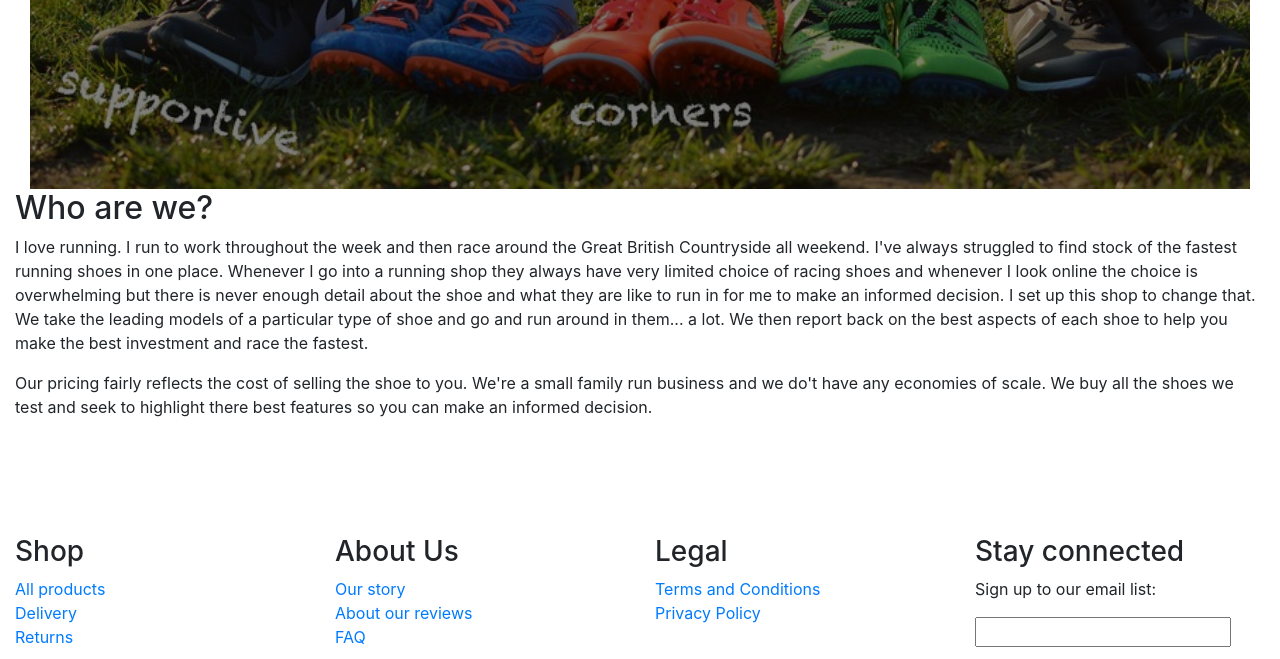
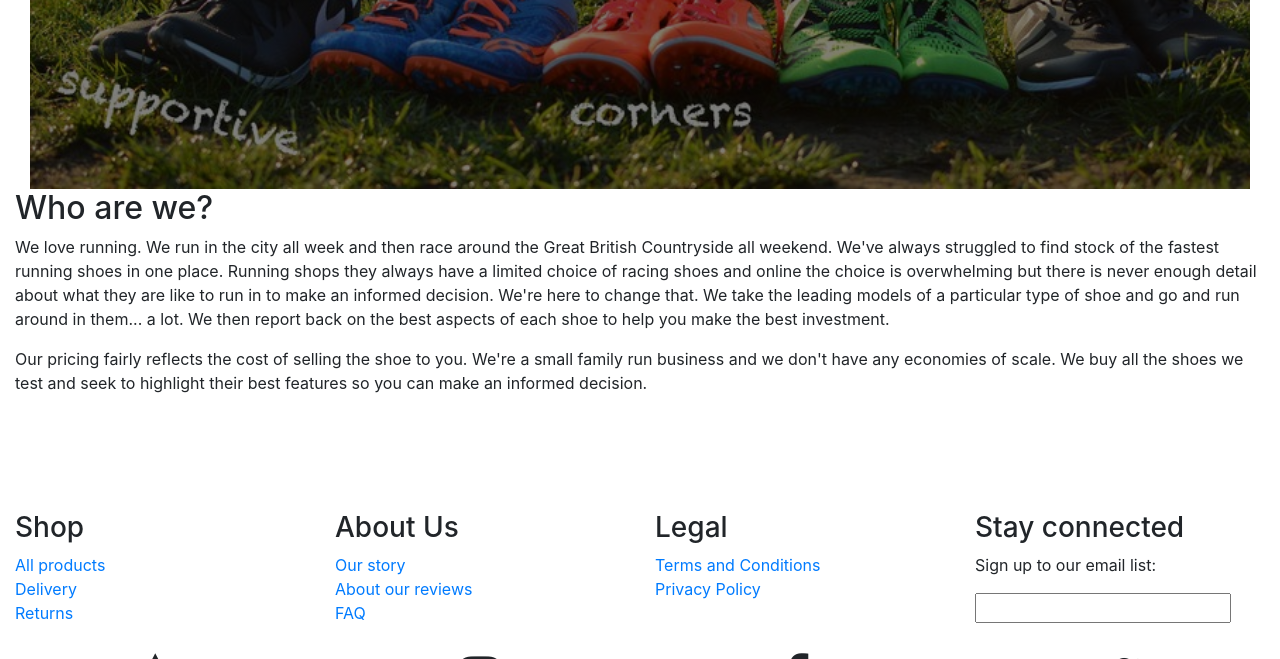
Before and after one commit to harryphelps2/shoepersonic, a Django app: page / in a window 1280 px wide. Shown: the part 667-1326 px from the top of the page. Run offline with Django 3.2, Linux system fonts and the light colour scheme; parts of the project's set-up code (start-up, migrations or seed data) failed here and were passed over; some libraries are stand-ins or nearby versions.

Commit message:
Redraft about us

```diff
--- a/home/templates/index.html
+++ b/home/templates/index.html
@@ -12,17 +12,17 @@
     <div class="row">
         <div class="front-page-about-us">
             <h2>Who are we?</h2>
-            <p>I love running. I run to work throughout the week and then
-                race around the Great British Countryside all weekend. I've always struggled to find stock of
-                the fastest running shoes in one place. Whenever I go into a running shop they always have very limited choice of
-                racing shoes and whenever I look online the choice is overwhelming but there is never enough detail about the shoe and what they are
-                like to run in for me to make an informed decision. I set up this shop to change that. We take the leading
+            <p>We love running. We run in the city all week and then
+                race around the Great British Countryside all weekend. We've always struggled to find stock of
+                the fastest running shoes in one place. Running shops they always have a limited choice of
+                racing shoes and online the choice is overwhelming but there is never enough detail about what they are
+                like to run in to make an informed decision. We're here to change that. We take the leading
                 models of a particular type of shoe and go and run around in them... a lot. We then report back on the best aspects of
-                each shoe to help you make the best investment and race the fastest.
+                each shoe to help you make the best investment.
             </p>
             <p>
-                Our pricing fairly reflects the cost of selling the shoe to you. We're a small family run business and we do't have
-                any economies of scale. We buy all the shoes we test and seek to highlight there best features so you can make an informed decision.
+                Our pricing fairly reflects the cost of selling the shoe to you. We're a small family run business and we don't have
+                any economies of scale. We buy all the shoes we test and seek to highlight their best features so you can make an informed decision.
             </p>
         </div>
     </div>
```
